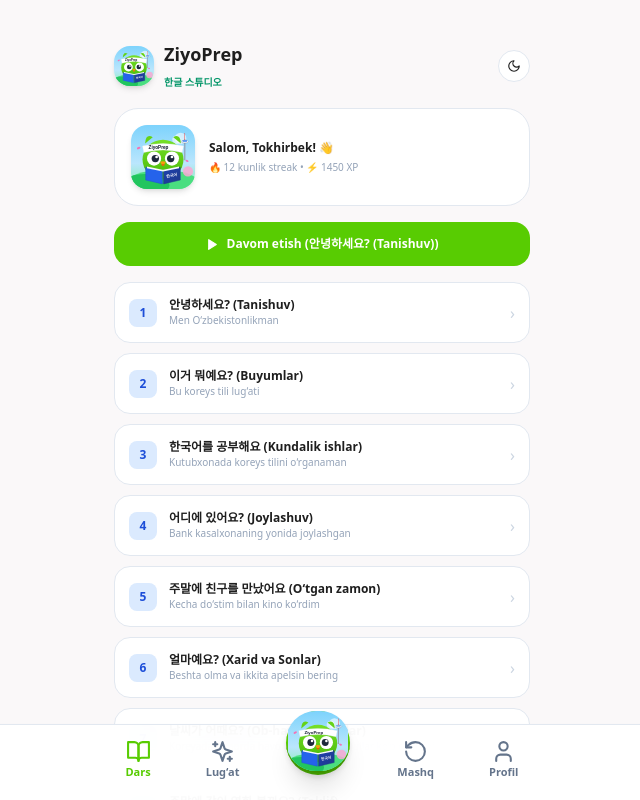
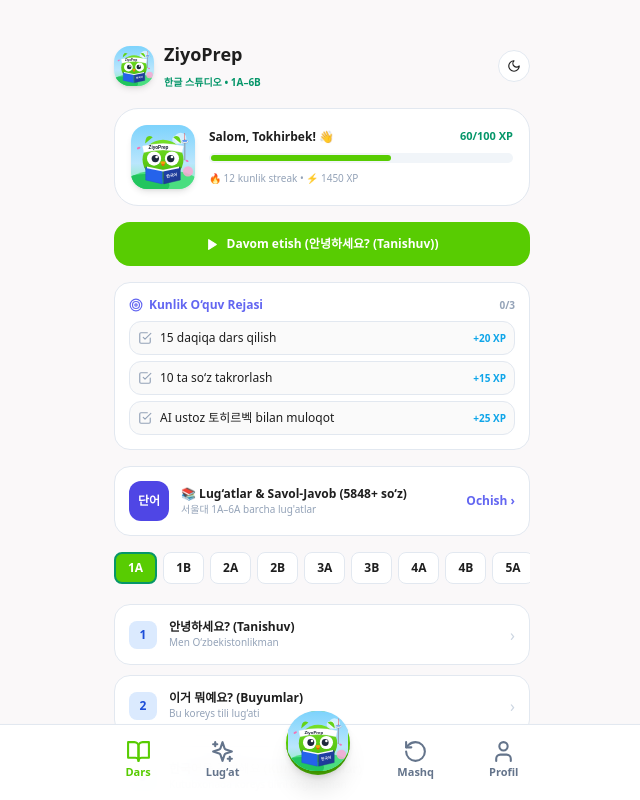
Before and after one commit to uzcone/ziyoprep, a React (Vite) app: page / in a window 1280 px wide. Both pictures are taken after a click on the button "TEZKOR KIRISH (MEHMON)". Shown: the top 800 px of the page, without its empty margins (318-958 px from the left). Built offline with nearby package versions, Linux system fonts and the light colour scheme.

Commit message:
Update App.jsx

```diff
--- a/src/App.jsx
+++ b/src/App.jsx
@@ -106,9 +106,9 @@ function ZiyoOwlAvatar({ className = 'w-12 h-12', equipped = {} }) {
 // 3D Stildagi Qizaloq Avatar (Emma / 토히르벡 AI)
 function LiveAiAvatar({ isSpeaking, isListening }) {
   return (
-    <div className="relative flex items-center justify-center py-4">
-      <div className={`absolute w-36 h-36 rounded-full bg-emerald-500/20 blur-xl transition-all duration-700 ${isSpeaking || isListening ? 'scale-125 bg-emerald-400/40 animate-pulse' : 'scale-100'}`} />
-      <div className="relative w-32 h-32 rounded-full overflow-hidden border-4 border-emerald-500 shadow-2xl bg-gradient-to-b from-sky-400 to-emerald-600 flex flex-col items-center justify-center p-2">
+    <div className="relative flex items-center justify-center py-2">
+      <div className={`absolute w-28 h-28 rounded-full bg-emerald-500/20 blur-xl transition-all duration-700 ${isSpeaking || isListening ? 'scale-125 bg-emerald-400/40 animate-pulse' : 'scale-100'}`} />
+      <div className="relative w-24 h-24 rounded-full overflow-hidden border-4 border-emerald-500 shadow-xl bg-gradient-to-b from-sky-400 to-emerald-600 flex flex-col items-center justify-center p-1">
         <svg viewBox="0 0 150 150" className="w-full h-full drop-shadow-md">
           <circle cx="75" cy="75" r="70" fill="#fbcfe8" opacity="0.3" />
           <path d="M30 70 Q30 20 75 20 Q120 20 120 70 Q120 120 100 140 L50 140 Q30 120 30 70 Z" fill="#78350f" />
@@ -136,6 +136,10 @@ const INITIALS = ['ㄱ','ㄲ','ㄴ','ㄷ','ㄸ','ㄹ','ㅁ','ㅂ','ㅃ','ㅅ','
 const MEDIALS = ['ㅏ','ㅐ','ㅑ','ㅒ','ㅓ','ㅔ','ㅕ','ㅖ','ㅗ','ㅘ','ㅙ','ㅚ','ㅛ','ㅜ','ㅝ','ㅞ','ㅟ','ㅠ','ㅡ','ㅢ','ㅣ'];
 const FINALS = ['','ㄱ','ㄲ','ㄳ','ㄴ','ㄵ','ㄶ','ㄷ','ㄹ','ㄺ','ㄻ','ㄼ','ㄽ','ㄾ','ㄿ','ㅀ','ㅁ','ㅂ','ㅄ','ㅅ','ㅆ','ㅇ','ㅈ','ㅊ','ㅋ','ㅌ','ㅍ','ㅎ'];
 
+const ROMAN_CHO = { 'ㄱ':'g/k','ㄲ':'kk','ㄴ':'n','ㄷ':'d/t','ㄸ':'tt','ㄹ':'r/l','ㅁ':'m','ㅂ':'b/p','ㅃ':'pp','ㅅ':'s','ㅆ':'ss','ㅇ':'-','ㅈ':'j','ㅉ':'jj','ㅊ':'ch','ㅋ':'kh','ㅌ':'th','ㅍ':'ph','ㅎ':'h' };
+const ROMAN_JUNG = { 'ㅏ':'a','ㅐ':'ae','ㅑ':'ya','ㅒ':'yae','ㅓ':'eo','ㅔ':'e','ㅕ':'yeo','ㅖ':'ye','ㅗ':'o','ㅘ':'wa','ㅙ':'wae','ㅚ':'oe','ㅛ':'yo','ㅜ':'u','ㅝ':'wo','ㅞ':'we','ㅟ':'wi','ㅠ':'yu','ㅡ':'eu','ㅢ':'ui','ㅣ':'i' };
+const ROMAN_JONG = { '':'','ㄱ':'k','ㄴ':'n','ㄷ':'t','ㄹ':'l','ㅁ':'m','ㅂ':'p','ㅅ':'t','ㅇ':'ng','ㅈ':'t','ㅊ':'t','ㅎ':'t' };
+
 function composeHangul(cho, jung, jong = '') {
   const c = INITIALS.indexOf(cho);
   const v = MEDIALS.indexOf(jung);
@@ -154,6 +158,7 @@ function shuffleArray(arr) {
 }
 
 export default function App() {
+  // --- AUTH STATE ---
   const [currentUser, setCurrentUser] = useState(() => {
     try { const saved = localStorage.getItem('hs_auth_user'); return saved ? JSON.parse(saved) : null; } catch { return null; }
   });
@@ -227,6 +232,7 @@ export default function App() {
     setScreen('home');
   };
 
+  // --- CORE APP STATES ---
   const [screen, setScreen] = useState('home');
   const [uiLang, setUiLang] = useState('uz');
   const [isDark, setIsDark] = useState(() => localStorage.getItem('hs_dark') === 'true');
@@ -317,6 +323,7 @@ export default function App() {
   const currentBook = snuBooks.find(b => b.code === selectedBookCode) || snuBooks[0];
   const allLessons = snuBooks.flatMap(b => b.lessons || []);
   const allVocabWords = vocabBooks.flatMap(b => (b.topics || []).flatMap(tp => tp.words || []));
+  const allWords = allVocabWords.length > 0 ? allVocabWords : allLessons.flatMap(l => l.words || []);
   const nextLesson = allLessons.find(l => !completedIds.includes(l.id)) || allLessons[0];
 
   // --- LIVE 3D AI TUTOR VOICE STATE ---
@@ -398,6 +405,7 @@ export default function App() {
     textMuted: isDark ? 'text-slate-400' : 'text-slate-500'
   };
 
+  // --- AUTH SCREEN ---
   if (!currentUser) {
     return (
       <div className={`min-h-screen w-full ${t.bg} flex flex-col justify-between p-6 pt-10 font-sans`}>
@@ -472,14 +480,17 @@ export default function App() {
     );
   }
 
-  const renderHome = () => (
+  // --- HOME SCREEN ---
+  const renderHome = () => {
+    const dailyPct = Math.min(100, Math.round((profile.dailyXp / 100) * 100));
+    return (
       <div className="space-y-4 pb-28">
         <div className="flex justify-between items-center pt-2">
           <div className="flex items-center gap-2.5">
             <ZiyoOwlAvatar className="w-10 h-10 rounded-2xl" equipped={equippedItems} />
             <div>
               <h1 className={`text-lg font-black ${t.textMain}`}>ZiyoPrep</h1>
-            <span className="text-[10px] font-bold text-emerald-600">한글 스튜디오</span>
+              <span className="text-[10px] font-bold text-emerald-600">한글 스튜디오 • 1A–6B</span>
             </div>
           </div>
           <button onClick={toggleDark} className={`p-2 rounded-full ${t.card} border`}>{isDark ? <Sun size={14} /> : <Moon size={14} />}</button>
@@ -487,8 +498,14 @@ export default function App() {
 
         <div className={`rounded-3xl ${t.card} border p-4 flex items-center gap-3.5`}>
           <ZiyoOwlAvatar className="w-16 h-16 rounded-2xl shrink-0" equipped={equippedItems} />
-        <div className="flex-1 space-y-1">
-          <div className={`text-xs font-black ${t.textMain}`}>Salom, {profile.name}! 👋</div>
+          <div className="flex-1 space-y-2">
+            <div className="flex justify-between items-center">
+              <span className={`text-xs font-black ${t.textMain}`}>Salom, {profile.name}! 👋</span>
+              <span className="text-[11px] font-black text-emerald-600">{profile.dailyXp}/100 XP</span>
+            </div>
+            <div className="w-full h-2.5 bg-slate-100 dark:bg-slate-800 rounded-full overflow-hidden p-0.5">
+              <div className="h-full bg-[#58cc02] rounded-full transition-all duration-500" style={{ width: `${dailyPct}%` }} />
+            </div>
             <div className="text-[10px] text-slate-400">🔥 {profile.streak} kunlik streak • ⚡ {profile.xp} XP</div>
           </div>
         </div>
@@ -496,6 +513,48 @@ export default function App() {
         <button onClick={() => startLesson(nextLesson)} className="w-full py-3.5 px-4 rounded-2xl bg-[#58cc02] text-white font-black text-xs flex items-center justify-center gap-2">
           <Play size={13} className="fill-white" /> Davom etish ({nextLesson.title})
         </button>
+
+        {/* PLANNER */}
+        <div className={`rounded-2xl ${t.card} border p-3.5 space-y-2`}>
+          <div className="flex justify-between items-center text-xs font-black">
+            <span className="flex items-center gap-1.5 text-indigo-500"><Target size={14} /> Kunlik O‘quv Rejasi</span>
+            <span className="text-[10px] text-slate-400">{plannerTasks.filter(p => p.done).length}/{plannerTasks.length}</span>
+          </div>
+          <div className="space-y-1.5">
+            {plannerTasks.map(task => (
+              <div key={task.id} onClick={() => {
+                setPlannerTasks(prev => prev.map(p => p.id === task.id ? { ...p, done: !p.done } : p));
+                if (!task.done) setProfile(p => ({ ...p, xp: p.xp + task.xp }));
+              }} className={`p-2 rounded-xl border flex items-center justify-between cursor-pointer text-xs ${task.done ? 'bg-emerald-500/10 border-emerald-500 text-emerald-600' : `${t.sub} ${t.textMain}`}`}>
+                <div className="flex items-center gap-2">
+                  <CheckSquare size={14} className={task.done ? 'text-emerald-500' : 'text-slate-400'} />
+                  <span className={task.done ? 'line-through opacity-75' : ''}>{task.title}</span>
+                </div>
+                <span className="text-[10px] font-bold text-sky-500">+{task.xp} XP</span>
+              </div>
+            ))}
+          </div>
+        </div>
+
+        <div onClick={() => { setVocabQuizMode(false); setScreen('vocab'); }} className={`rounded-2xl ${t.card} border p-3.5 flex items-center justify-between cursor-pointer`}>
+          <div className="flex items-center gap-3">
+            <div className="w-10 h-10 rounded-xl bg-indigo-600 text-white font-black text-xs flex items-center justify-center">단어</div>
+            <div>
+              <div className={`font-black text-xs ${t.textMain}`}>📚 Lug‘atlar & Savol-Javob ({allVocabWords.length}+ so‘z)</div>
+              <div className="text-[10px] text-slate-400">서울대 1A–6A barcha lug'atlar</div>
+            </div>
+          </div>
+          <span className="text-indigo-500 font-black text-xs">Ochish ›</span>
+        </div>
+
+        {/* 12 BOOKS */}
+        <div className="flex gap-1.5 overflow-x-auto pb-1 no-scrollbar">
+          {snuBooks.map((b) => (
+            <button key={b.code} onClick={() => setSelectedBookCode(b.code)} className={`px-3 h-8 rounded-lg font-black text-xs shrink-0 ${b.code === selectedBookCode ? 'bg-[#58cc02] text-white border-2 border-emerald-600' : `${t.card} border`}`}>
+              {b.code}
+            </button>
+          ))}
+        </div>
 
         <div className="space-y-2.5">
           {currentBook.lessons.map((lesson) => {
@@ -516,14 +575,24 @@ export default function App() {
         </div>
       </div>
     );
+  };
 
-  const renderVocab = () => (
+  // --- VOCABULARY SCREEN ---
+  const renderVocab = () => {
+    const vBook = vocabBooks.find(b => b.code === selectedVocabBook) || vocabBooks[0];
+    const filteredWords = allVocabWords.filter(w => w.ko.toLowerCase().includes(vocabSearch.toLowerCase()) || w.uz.toLowerCase().includes(vocabSearch.toLowerCase()));
+
+    return (
       <div className="space-y-3.5 pb-28">
         <div className="flex justify-between pt-2">
           <button onClick={() => setScreen('home')} className={`text-sm font-black ${t.textMain}`}><ArrowLeft size={16} /> Lug‘atlar</button>
         </div>
+        <div className="relative">
+          <Search size={15} className="absolute left-3.5 top-3 text-slate-400" />
+          <input type="text" value={vocabSearch} onChange={e => setVocabSearch(e.target.value)} placeholder="So‘z qidirish..." className={`w-full ${t.card} border rounded-2xl pl-9 pr-4 py-2.5 text-xs font-bold outline-none`} />
+        </div>
         <div className="space-y-1.5">
-        {allVocabWords.slice(0, 30).map((w, idx) => (
+          {filteredWords.slice(0, 40).map((w, idx) => (
             <div key={idx} onClick={() => speakKo(w.ko)} className={`rounded-2xl ${t.card} border p-3 flex justify-between items-center cursor-pointer`}>
               <div>
                 <div className={`text-sm font-black ${t.textMain}`}>{w.ko}</div>
@@ -535,19 +604,20 @@ export default function App() {
         </div>
       </div>
     );
+  };
 
+  // --- BUILDER SCREEN ---
   const renderBuilder = () => (
     <div className="space-y-3.5 pb-28">
-      <div className="flex justify-between pt-2">
       <button onClick={() => setScreen('home')} className={`text-sm font-black ${t.textMain}`}><ArrowLeft size={16} /> Harf Yig‘ish</button>
-      </div>
       <div className={`rounded-3xl ${t.card} border p-8 text-center`}>
         <div className={`text-6xl font-black ${t.textMain}`}>한글</div>
-        <p className="text-xs text-slate-400 mt-2">Hangul alifbosi trenajyori</p>
+        <p className="text-xs text-slate-400 mt-2">Hangul alifbosi va bo'g'in yig'ish</p>
       </div>
     </div>
   );
 
+  // --- LESSON SCREEN ---
   const renderLesson = () => {
     if (!activeLesson) return null;
     const currentQ = quizList[qIdx];
@@ -581,7 +651,7 @@ export default function App() {
     );
   };
 
-  // --- 🎙️ LIVE 3D AI TUTOR (EMMA / 토히르벡 3D AI VIBE) ---
+  // --- 🎙️ LIVE 3D AI TUTOR (EMMA / 토히르벡 3D AI VIBE - PASTGA TUSHIRILGAN) ---
   const renderAiTutor = () => (
     <div className="flex flex-col h-[84vh] pb-20 pt-1">
       <div className="flex items-center justify-between pb-1.5">
@@ -622,6 +692,7 @@ export default function App() {
     </div>
   );
 
+  // --- REVIEW SCREEN ---
   const renderReview = () => (
     <div className="space-y-4 pb-28 pt-2">
       <div className="flex justify-between items-center text-xs font-black px-1">
@@ -644,7 +715,15 @@ export default function App() {
     </div>
   );
 
-  const renderProfile = () => (
+  // --- PROFILE SCREEN ---
+  const renderProfile = () => {
+    const shopItems = [
+      { id: 'glasses', icon: '🕶️', name: 'Aqlli Ko‘zoynak', price: 200 },
+      { id: 'gradCap', icon: '🎓', name: 'TOPIK 6 Qalpoqchasi', price: 400 },
+      { id: 'crown', icon: '👑', name: 'Oltin Qirollik Toji', price: 700 }
+    ];
+
+    return (
       <div className="space-y-4 pb-28 pt-2">
         <div className={`rounded-3xl ${t.card} border p-5 flex items-center justify-between`}>
           <div className="flex items-center gap-3.5">
@@ -652,7 +731,7 @@ export default function App() {
             <div>
               {editingName ? (
                 <div className="flex gap-1.5">
-                <input type="text" value={nameDraft} onChange={e => setNameDraft(e.target.value)} className={`${t.sub} border rounded-xl px-2.5 py-1 text-xs font-bold`} />
+                  <input type="text" value={nameDraft} onChange={e => setNameDraft(e.target.value)} className={`${t.sub} border rounded-xl px-2.5 py-1 text-xs`} />
                   <button onClick={() => { setProfile(p => ({ ...p, name: nameDraft || 'Tokhirbek' })); setEditingName(false); }} className="px-2.5 py-1 bg-emerald-500 text-white text-xs rounded-xl">OK</button>
                 </div>
               ) : (
@@ -688,6 +767,7 @@ export default function App() {
         <button onClick={handleLogout} className="w-full py-3.5 rounded-2xl bg-rose-500/15 text-rose-500 font-black text-xs">Akkauntdan chiqish</button>
       </div>
     );
+  };
 
   return (
     <div className={`min-h-screen w-full ${t.bg} font-sans select-none transition-colors`}>
```
Lines whose indentation alone changed are shown as unchanged.
